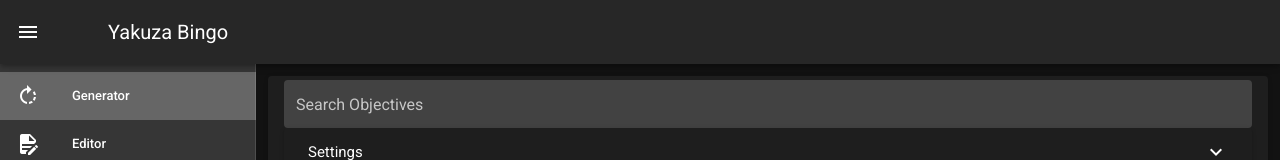
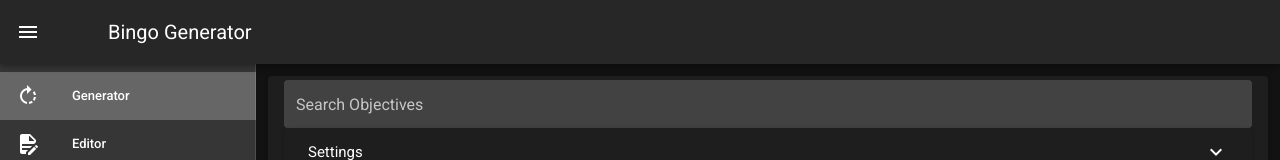
Before and after one commit to Lordmau5/Bingo-Generator, a Vue app: page / in a window 1280 px wide. Shown: the top 160 px of the page. Built offline with nearby package versions, Linux system fonts and the light colour scheme.

Commit message:
Update site name to `Bingo Generator` instead of `Yakuza Bingo`

```diff
--- a/public/index.html
+++ b/public/index.html
@@ -5,7 +5,7 @@
     <meta http-equiv="X-UA-Compatible" content="IE=edge">
     <meta name="viewport" content="width=device-width,initial-scale=1.0">
     <link rel="icon" href="<%= BASE_URL %>favicon.ico">
-    <title>Yakuza Bingo</title>
+    <title>Bingo Generator</title>
     <link rel="stylesheet" href="https://fonts.googleapis.com/css?family=Roboto:100,300,400,500,700,900">
     <link rel="stylesheet" href="https://cdn.jsdelivr.net/npm/@mdi/font@latest/css/materialdesignicons.min.css">
   </head>
--- a/src/App.vue
+++ b/src/App.vue
@@ -62,7 +62,7 @@
       <v-avatar class="mr-2">
         <v-img src="@/assets/yakuza_kiwami.png"></v-img>
       </v-avatar>
-      <v-toolbar-title>Yakuza Bingo</v-toolbar-title>
+      <v-toolbar-title>Bingo Generator</v-toolbar-title>
     </v-app-bar>
 
     <v-content>
```
